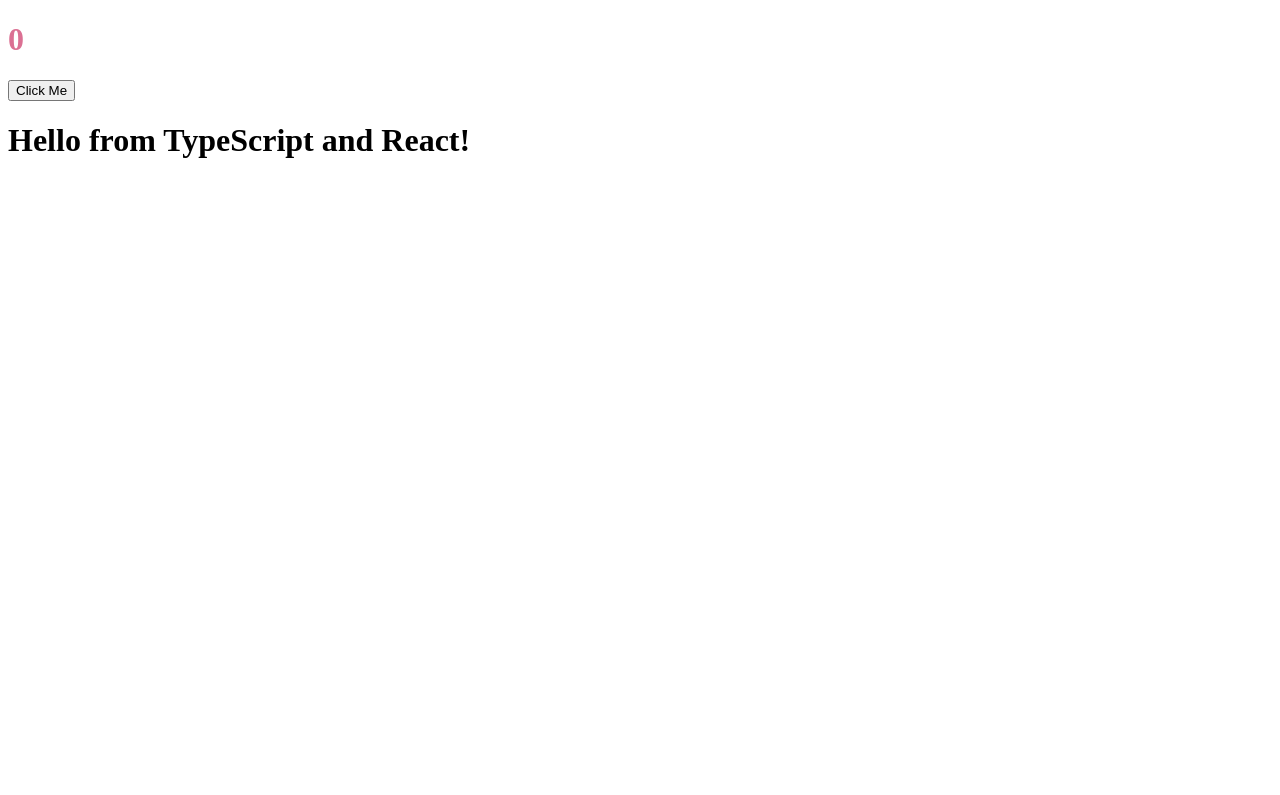
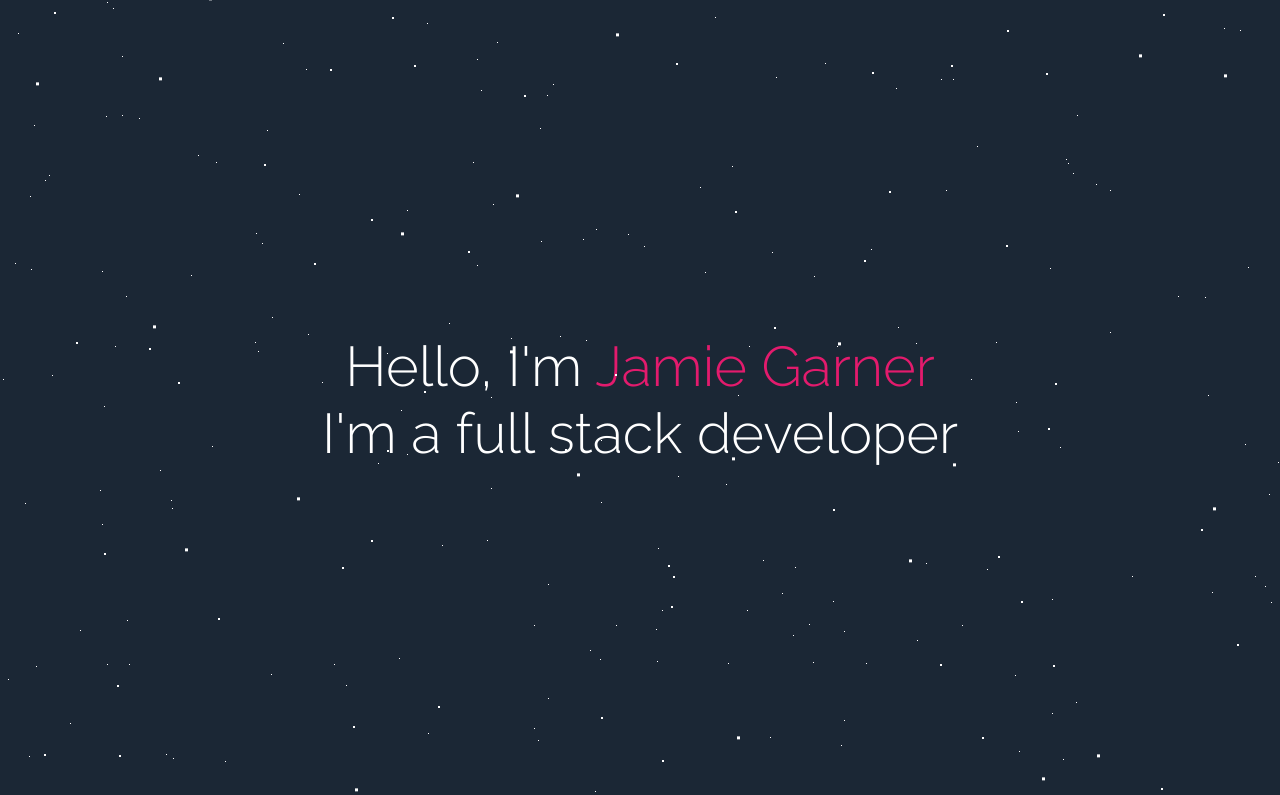
Before and after one commit to JDGarner/personal-site, a React app: page / in a window 1280 px wide. Shown: the top 795 px of the page. Built offline with nearby package versions, Linux system fonts and the light colour scheme.

Commit message:
styling and structure

```diff
--- a/package.json
+++ b/package.json
@@ -28,5 +28,11 @@
   },
   "resolutions": {
     "styled-components": "^5"
+  },
+  "devDependencies": {
+    "css-loader": "^4.2.1",
+    "node-sass": "^4.14.1",
+    "sass-loader": "^9.0.3",
+    "style-loader": "^1.2.1"
   }
 }
--- a/src/App.tsx
+++ b/src/App.tsx
@@ -1,21 +1,24 @@
-import React, { useState } from "react";
-import Button from "./components/Button";
+import React from "react";
 import styled from "styled-components";
-import { HelloTypeScript } from "./components/HelloTypeScript";
+import Home from "./sections/Home";
+import Work from "./sections/Work";
+import ReadingList from "./sections/ReadingList";
+import Contact from "./sections/Contact";
+import "./index.css";
 
-const Title = styled.h1`
-  color: palevioletred;
+const AppContainer = styled.div`
+  width: 100%;
+  height: 100%;
 `;
 
 const App = () => {
-  const [counter, setCounter] = useState(0);
-
   return (
-    <div>
-      <Title>{counter}</Title>
-      <Button buttonTitle="Click Me" onClick={() => setCounter((c) => c + 1)} />
-      <HelloTypeScript compiler="TypeScript" framework="React" />
-    </div>
+    <AppContainer>
+      <Home />
+      <Work />
+      <ReadingList />
+      <Contact />
+    </AppContainer>
   );
 };
 
--- /dev/null
+++ b/src/components/background/background.scss
@@ -0,0 +1,81 @@
+@function multiple-box-shadow($n) {
+  $value: "#{random(2000)}px #{random(2000)}px #FFF";
+  @for $i from 2 through $n {
+    $value: "#{$value}, #{random(2000)}px #{random(2000)}px #FFF";
+  }
+
+  @return unquote($value);
+}
+
+$shadows-small: multiple-box-shadow(700);
+$shadows-medium: multiple-box-shadow(200);
+$shadows-big: multiple-box-shadow(100);
+
+html {
+  height: 100%;
+  overflow: hidden;
+  background: #1b2735;
+}
+
+#stars {
+  width: 1px;
+  height: 1px;
+  background: transparent;
+  box-shadow: $shadows-small;
+  animation: animStar 50s linear infinite;
+
+  &:after {
+    content: " ";
+    position: absolute;
+    top: 2000px;
+    width: 1px;
+    height: 1px;
+    background: transparent;
+    box-shadow: $shadows-small;
+  }
+}
+
+#stars2 {
+  width: 2px;
+  height: 2px;
+  background: transparent;
+  box-shadow: $shadows-medium;
+  animation: animStar 100s linear infinite;
+
+  &:after {
+    content: " ";
+    position: absolute;
+    top: 2000px;
+    width: 2px;
+    height: 2px;
+    background: transparent;
+    box-shadow: $shadows-medium;
+  }
+}
+
+#stars3 {
+  width: 3px;
+  height: 3px;
+  background: transparent;
+  box-shadow: $shadows-big;
+  animation: animStar 150s linear infinite;
+
+  &:after {
+    content: " ";
+    position: absolute;
+    top: 2000px;
+    width: 3px;
+    height: 3px;
+    background: transparent;
+    box-shadow: $shadows-big;
+  }
+}
+
+@keyframes animStar {
+  from {
+    transform: translateY(0px);
+  }
+  to {
+    transform: translateY(-2000px);
+  }
+}
--- /dev/null
+++ b/src/components/layout/Centered.tsx
@@ -0,0 +1,9 @@
+import styled from "styled-components";
+
+const Centered = styled.div`
+  display: flex;
+  justify-content: center;
+  align-items: center;
+`;
+
+export default Centered;
--- /dev/null
+++ b/src/index.css
@@ -0,0 +1,138 @@
+@import url('https://fonts.googleapis.com/css2?family=Raleway:wght@200;300&display=swap');
+
+html {
+  font-size: 100%;
+}
+
+html,
+body,
+#root {
+  height: 100%;
+  width: 100%;
+  font-family: 'Raleway', sans-serif;
+}
+
+/* Reset */
+html,
+body,
+div,
+span,
+applet,
+object,
+iframe,
+h1,
+h2,
+h3,
+h4,
+h5,
+h6,
+p,
+blockquote,
+pre,
+a,
+abbr,
+acronym,
+address,
+big,
+cite,
+code,
+del,
+dfn,
+em,
+img,
+ins,
+kbd,
+q,
+s,
+samp,
+small,
+strike,
+strong,
+sub,
+sup,
+tt,
+var,
+b,
+u,
+i,
+center,
+dl,
+dt,
+dd,
+ol,
+ul,
+li,
+fieldset,
+form,
+label,
+legend,
+table,
+caption,
+tbody,
+tfoot,
+thead,
+tr,
+th,
+td,
+article,
+aside,
+canvas,
+details,
+embed,
+figure,
+figcaption,
+footer,
+header,
+hgroup,
+menu,
+nav,
+output,
+ruby,
+section,
+summary,
+time,
+mark,
+audio,
+video {
+  margin: 0;
+  padding: 0;
+  border: 0;
+  font: inherit;
+  vertical-align: baseline;
+}
+/* HTML5 display-role reset for older browsers */
+article,
+aside,
+details,
+figcaption,
+figure,
+footer,
+header,
+hgroup,
+menu,
+nav,
+section {
+  display: block;
+}
+body {
+  line-height: 1;
+}
+ol,
+ul {
+  list-style: none;
+}
+blockquote,
+q {
+  quotes: none;
+}
+blockquote:before,
+blockquote:after,
+q:before,
+q:after {
+  content: "";
+  content: none;
+}
+table {
+  border-collapse: collapse;
+  border-spacing: 0;
+}
--- /dev/null
+++ b/src/sections/Contact.tsx
@@ -0,0 +1,9 @@
+import React from "react";
+
+interface Props {}
+
+const Contact: React.FC = ({}: Props) => {
+  return <div>Contact</div>;
+};
+
+export default Contact;
--- /dev/null
+++ b/src/sections/Home.tsx
@@ -0,0 +1,51 @@
+import React from "react";
+import styled from "styled-components";
+import { highlightColorPink, textLightColor } from "../styling/palette";
+import "../components/background/background.scss";
+import Centered from "../components/layout/Centered";
+
+interface Props {}
+
+const SectionContainer = styled.section`
+  width: 100%;
+  height: 100%;
+  display: flex;
+  justify-content: center;
+  align-items: center;
+`;
+
+const StarsContainer = styled.div`
+  position: absolute;
+  top: 0;
+  left: 0;
+`;
+
+const IntroHeader = styled.h1`
+  color: ${textLightColor};
+  font-size: 3.5em;
+  line-height: 1.2em;
+  text-align: center;
+`;
+
+const Highlight = styled.span`
+  color: ${highlightColorPink};
+`;
+
+const Home: React.FC = ({}: Props) => {
+  return (
+    <SectionContainer>
+      <StarsContainer>
+        <div id="stars"></div>
+        <div id="stars2"></div>
+        <div id="stars3"></div>
+      </StarsContainer>
+      <IntroHeader>
+        Hello, I'm <Highlight>Jamie Garner</Highlight>
+        <br />
+        I'm a full stack developer
+      </IntroHeader>
+    </SectionContainer>
+  );
+};
+
+export default Home;
--- /dev/null
+++ b/src/sections/ReadingList.tsx
@@ -0,0 +1,9 @@
+import React from "react";
+
+interface Props {}
+
+const ReadingList: React.FC = ({}: Props) => {
+  return <div>ReadingList</div>;
+};
+
+export default ReadingList;
--- /dev/null
+++ b/src/sections/Work.tsx
@@ -0,0 +1,9 @@
+import React from "react";
+
+interface Props {}
+
+const Work: React.FC = ({}: Props) => {
+  return <div>Work</div>;
+};
+
+export default Work;
--- /dev/null
+++ b/src/styling/palette.ts
@@ -0,0 +1,8 @@
+// Background Color
+// Highlight Color1 #e31b6d
+// Highlight Color2
+// TextLight
+// TextDark
+
+export const highlightColorPink = "#e31b6d";
+export const textLightColor = "#fff";
--- a/webpack.config.js
+++ b/webpack.config.js
@@ -22,6 +22,14 @@ module.exports = {
         test: /\.js$/,
         loader: "source-map-loader",
       },
+      {
+        test: /\.css$/i,
+        use: ["style-loader", "css-loader"],
+      },
+      {
+        test: /\.scss$/i,
+        use: ["style-loader", "css-loader", "sass-loader"],
+      },
     ],
   },
   plugins: [
```
Also changed, not shown: 1 other file (tests, documents, lock files or other folders).
